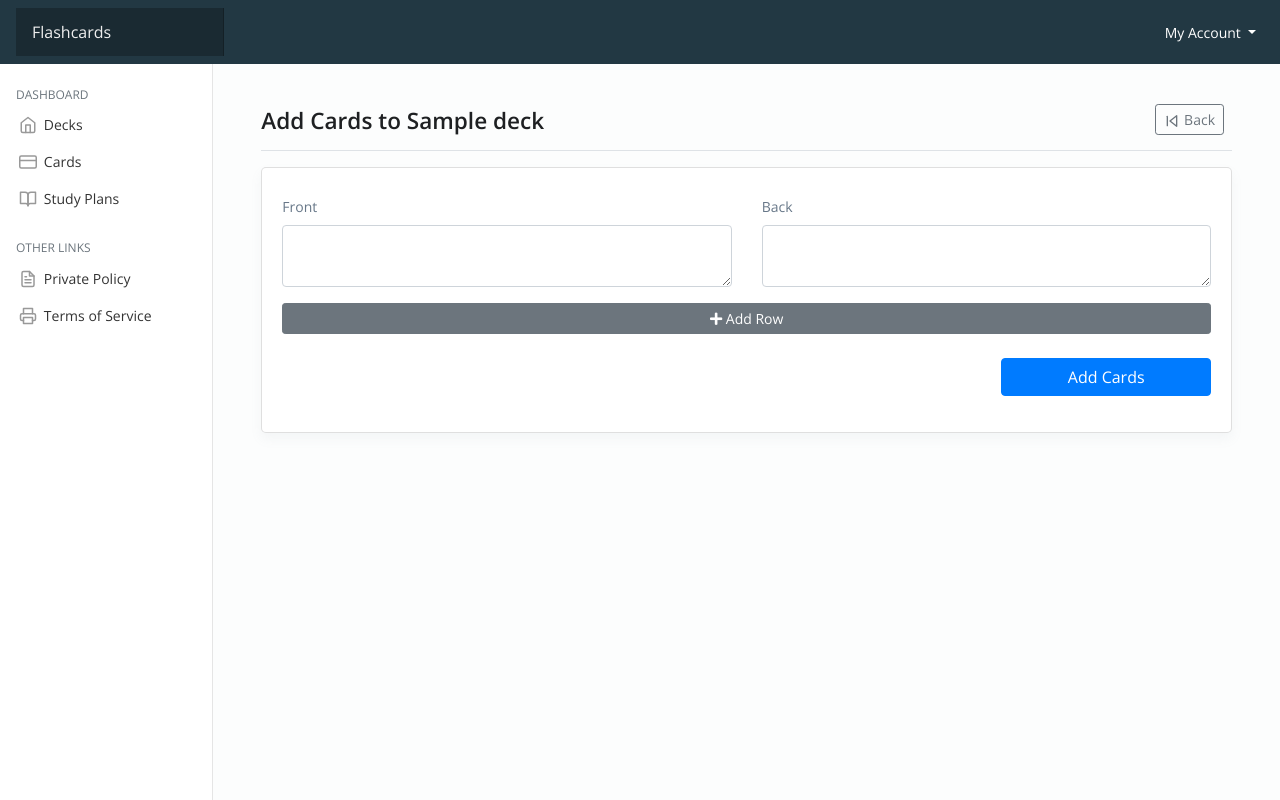
After one commit to Victornguli/flashlearn, a Flask app: page /deck/1/add-cards in a window 1280 px wide. The commit adds this page. Run offline with Flask 2, Linux system fonts and the light colour scheme; the visitor is signed in with stand-in values (Sample User, id 1); tables that the repository leaves empty hold one stand-in row (values such as "Sample post"); some libraries are stand-ins or nearby versions.

Commit message:
add deck cards formsets process

```diff
--- a/flashlearn/core/routes.py
+++ b/flashlearn/core/routes.py
@@ -247,3 +247,15 @@ def get_next_card():
         return jsonify(card.to_json)
     flash("You have studied all cards in this deck")
     return "OK"
+
+
+@bp.route("deck/<int:deck_id>/add-cards", methods=("GET", "POST"))
+@login_required
+def add_cards(deck_id):
+    """Add cards to a deck"""
+    if request.method == "GET":
+        deck = Deck.query.get_or_404(deck_id)
+        return render_template("dashboard/decks/_add_cards.html", deck=deck)
+    else:
+        # Bulk add cards to the decks
+        return jsonify("OK")
--- a/flashlearn/static/css/main.css
+++ b/flashlearn/static/css/main.css
@@ -518,6 +518,11 @@ a.navbar-brand {
   transform: rotateY(180deg);
 }
 
+/* Add Deck card formset */
+.remove-card-formset {
+    cursor: pointer;
+}
+
 
 @media screen and (max-width: 767px) {
 
--- a/flashlearn/static/js/main.js
+++ b/flashlearn/static/js/main.js
@@ -58,6 +58,31 @@ $(document).ready(function () {
         }, 500);
     });
 
+    // Add cards to a deck
+    var formsetCount = 1;
+    var extra_formsets = 0;
+    $("#add-deck-card-formset").click(() => {
+        let addFormsetBtn = $("#add-deck-card-formset").parent();
+        extra_formsets += 1;
+        let formset = `
+        <div class="form-group">
+            <hr style="color: #dee2e6; margin: 0;" class="mt-4 mb-2">
+            <div class="row">
+                <div class="col-md-6 mt-2">
+                    <label for="front${formsetCount}">Front</label>
+                    <textarea name="front${formsetCount}" class="form-control" id="front${formsetCount}" rows="2" required></textarea>
+                </div>
+                <div class="col-md-6 mt-2">
+                    <label for="back${formsetCount}">Back</label>
+                    <i onclick="removeFormset(event, this)" class="fa fa-times remove-card-formset float-right text-danger"></i>
+                    <textarea name="back${formsetCount}" class="form-control" id="back${formsetCount}" rows="2" required></textarea>
+                </div>
+            </div>
+        </div>`;
+        formsetCount += 1;
+        $(formset).insertBefore(addFormsetBtn);
+    });
+
     // Doughnut Charts
 
     const decksDt = dtInitWrapper("#decksDt", "decks");
@@ -65,6 +90,11 @@ $(document).ready(function () {
     const plansDt = dtInitWrapper("#plansDt", "study plans");
     $("#main-content").fadeIn("slow");
 });
+
+// Remove add card formset
+function removeFormset(e, formset) {
+    $(formset).parent().parent().parent().remove();
+}
 
 // Datatables initializer wrapper
 function dtInitWrapper(id, name) {
@@ -314,6 +344,35 @@ function handleAjax(e, form, item, method, target_url, success_url = null) {
     e.preventDefault();
     var formData = new FormData(form);
 
+    // Handle Deck cards formsets
+    // Loop through each textarea, and construct a card object with
+    // its front and back by simply checking which is first i.e the front
+    // value will always be in an index divisible by 2, so the next textarea automatically is back
+    // Consecutively check each 'prevCard' object for front and back value, append this to cards array
+    // and empty it else continue to the next textarea.
+    if ($(form).attr("id") == "add-deck-cards-form") {
+        var cards = [];
+        prevCard = {};
+        var cardFormSets = $(form).find("textarea");
+        for (var i = 0; i < cardFormSets.length; i++) {
+            if (i % 2 == 0) {
+                prevCard["front"] = $(cardFormSets[i]).val();
+            } else {
+                prevCard["back"] = $(cardFormSets[i]).val();
+            }
+            if (
+                prevCard.hasOwnProperty("front") &&
+                prevCard.hasOwnProperty("back")
+            ) {
+                cards.push(prevCard);
+                prevCard = {};
+            }
+            // console.log($(cardFormSets[i]).val());
+        }
+        // The current formData will be JSON serialized cards array..
+        formData = JSON.stringify(cards);
+    }
+
     // Override see_solved check-box to post boolean values
     if (form.id === "create-plan-form") {
         if (formData.has("see_solved")) {
--- a/flashlearn/templates/base.html
+++ b/flashlearn/templates/base.html
@@ -51,7 +51,7 @@
     <script src="https://cdn.datatables.net/responsive/2.2.5/js/dataTables.responsive.min.js"></script>
     <script src="https://cdn.datatables.net/select/1.3.1/js/dataTables.select.min.js"></script>
     <script src="https://cdn.jsdelivr.net/npm/chart.js@2.9.4/dist/Chart.min.js"></script>
-    <script src="{{ url_for('static', filename='js/main.js') }}"></script>
+    <script type="text/javascript" src="{{ url_for('static', filename='js/main.js') }}"></script>
     {% endblock %}
 </body>
 
--- a/flashlearn/templates/dashboard/_navigation.html
+++ b/flashlearn/templates/dashboard/_navigation.html
@@ -18,7 +18,7 @@
                     </svg><span class="d-none d-md-inline">Search</span>
                 </a>
             </li> -->
-            <li class="nav-item">
+            <!-- <li class="nav-item">
                 <a href="" class="nav-link">
                     <svg xmlns="http://www.w3.org/2000/svg" width="44" height="44" viewBox="0 0 24 24" fill="none"
                         stroke="currentColor" stroke-width="2" stroke-linecap="round" stroke-linejoin="round"
@@ -28,7 +28,7 @@
                         <line x1="9" y1="14" x2="15" y2="14"></line>
                     </svg><span class="d-none d-md-inline">Create</span>
                 </a>
-            </li>
+            </li> -->
         </ul>
         <ul class="navbar-nav collapse navbar-collapse" id=navbarSupportedContent>
             <li class="nav-item dropdown ml-2">
--- /dev/null
+++ b/flashlearn/templates/dashboard/decks/_add_cards.html
@@ -0,0 +1,95 @@
+{% extends './dashboard/index.html' %}
+
+{% block maincontent %}
+<style>
+    .hover-dropdown .dropdown-toggle::after {
+        display: none;
+    }
+
+    .hover-dropdown .dropdown-menu {
+        margin-top: 0px;
+    }
+
+    .hover-dropdown.dropdown:hover .dropdown-menu {
+        display: block;
+    }
+
+    .column-divider-md {
+        border-left: 1px solid #dee2e6
+    }
+
+    @media (max-width: 767.98px) {
+        .card .front {
+            border-right: 0 solid #ffff !important;
+            border-bottom: 1px solid #dee2e6 !important;
+            padding-bottom: 1rem;
+        }
+
+        .card .back {
+            padding-top: 1rem;
+        }
+
+        .column-divider-md {
+            border-left: 0 solid #ffff;
+        }
+    }
+</style>
+<main id="main-content" role="main" class="col-md-9 ml-sm-auto col-lg-10 px-md-5 mt-3 mb-5">
+    <div
+        class="d-flex justify-content-between flex-wrap flex-md-nowrap align-items-center pt-3 pb-2 mb-3 border-bottom">
+        <div id="deck-header" class="d-flex flex-column">
+            <div class="d-flex align-items-center">
+                <h1 class="mr-1" style="margin-top: 0.5em;">
+                    Add Cards to {{ deck.name }}
+                </h1>
+            </div>
+        </div>
+        <div class="btn-toolbar">
+            <div class="btn-group mr-2">
+                <a href="{{ url_for('core.get_deck', deck_id=deck.id) }}">
+                    <button type="button" class="btn btn-sm btn-outline-secondary">
+                        <svg xmlns="http://www.w3.org/2000/svg" width="24" height="24" viewBox="0 0 24 24" fill="none"
+                            stroke="currentColor" stroke-width="2" stroke-linecap="round" stroke-linejoin="round"
+                            class="feather feather-skip-back">
+                            <polygon points="19 20 9 12 19 4 19 20"></polygon>
+                            <line x1="5" y1="19" x2="5" y2="5"></line>
+                        </svg>
+                        Back
+                    </button>
+                </a>
+            </div>
+        </div>
+    </div>
+
+    <div class="card">
+        <div class="card-body">
+            <form class="form" id="add-deck-cards-form"
+                onsubmit="handleAjax(event, this, 'deck', 'POST', '/deck', '/decks')">
+                <div class="form-group row">
+                    <div class="col-md-6 mt-2">
+                        <label for="front">Front</label>
+                        <textarea name="front" class="form-control" id="front" rows="2" required></textarea>
+                    </div>
+                    <div class="col-md-6 mt-2">
+                        <label for="back">Back</label>
+                        <textarea name="back" class="form-control" id="back" rows="2" required></textarea>
+                    </div>
+                </div>
+
+                <div class="form-group">
+                    <div class="btn btn-sm btn-block btn-secondary" id="add-deck-card-formset">
+                        <i class="fa fa-plus"></i>
+                        Add Row
+                    </div>
+                </div>
+                <div class="form-group row">
+                    <div class="col"></div>
+                    <div class="col-md-4 col-sm-12 col-lg-3">
+                        <input type="submit" id="add-deck" value="Add Cards" class="btn btn-md btn-primary mt-2 w-100">
+                    </div>
+                </div>
+            </form>
+        </div>
+    </div>
+</main>
+{% endblock %}
--- a/flashlearn/templates/dashboard/decks/_deck.html
+++ b/flashlearn/templates/dashboard/decks/_deck.html
@@ -56,8 +56,8 @@
         </div>
         <div class="btn-toolbar mb-2 mb-md-0 mt-3 mt-md-0">
             <div class="btn-group">
-                <a href="{{ url_for('core.decks') }}" data-toggle="tooltip" data-placement="bottom" title="Add cards"
-                    class="mr-3 text-decoration-none btn btn-sm btn-outline-secondary" style="width: 40px; height: 40px; border-radius: 50%;
+                <a href="{{ url_for('core.add_cards', deck_id=deck.id) }}" data-toggle="tooltip" data-placement="bottom"
+                    title="Add cards" class="mr-3 text-decoration-none btn btn-sm btn-outline-secondary" style="width: 40px; height: 40px; border-radius: 50%;
             text-align: center; line-height: 40px; vertical-align: middle; padding: 0px;">
                     <i class="fas fa-plus"></i>
                 </a>
@@ -72,7 +72,7 @@
             text-align: center; line-height: 40px; vertical-align: middle; padding: 0px;">
                     <i class="fas fa-edit"></i>
                 </a>
-                <a id="edit-deck-toggle" onclick="deleteDeck('{{deck.id}}')" data-id="{{deck.id}}" data-toggle="tooltip"
+                <a onclick="deleteDeck('{{deck.id}}')" data-id="{{deck.id}}" data-toggle="tooltip"
                     data-placement="bottom" title="Delete deck"
                     class="mr-3 text-decoration-none btn btn-sm btn-outline-secondary" style="width: 40px; height: 40px; border-radius: 50%;
         text-align: center; line-height: 40px; vertical-align: middle; padding: 0px;">
```
Also changed, not shown: tests/test_core_routes.py (renamed from tests/test_routes.py, +5 -0 lines).
